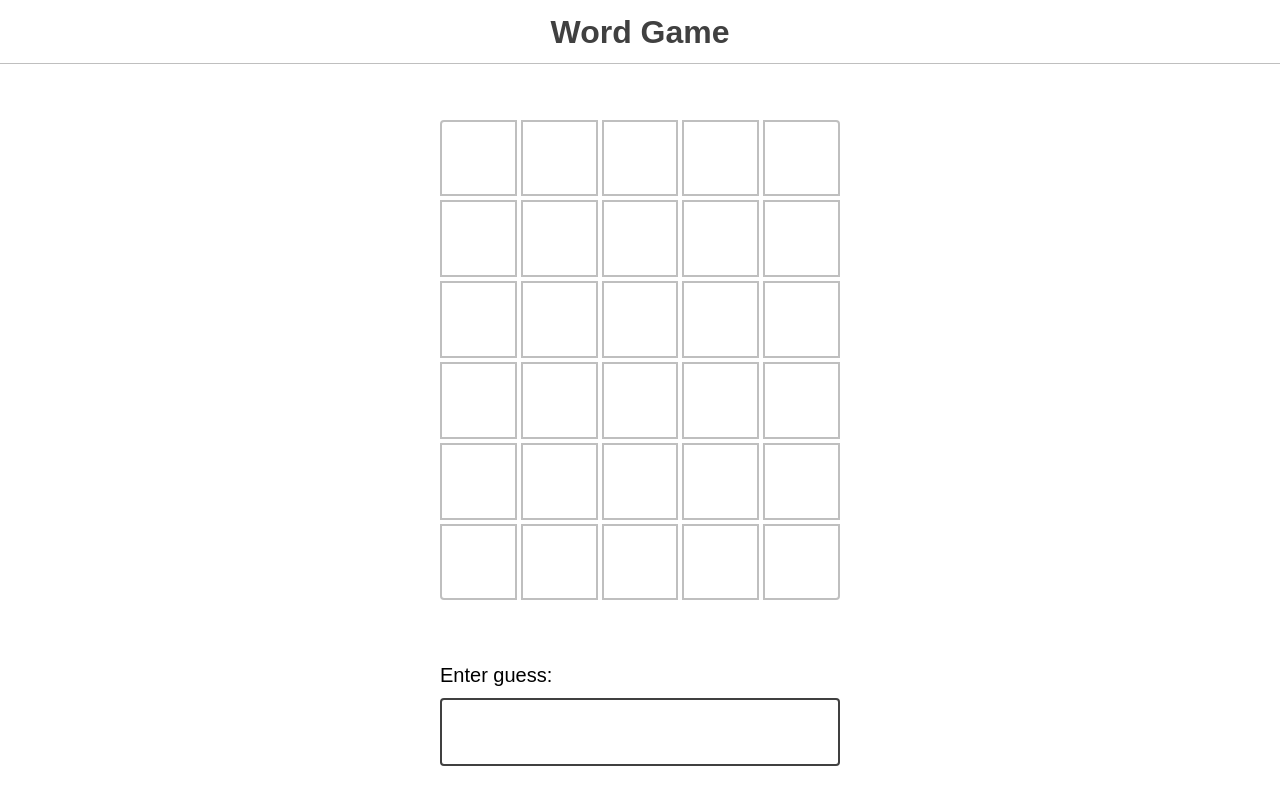
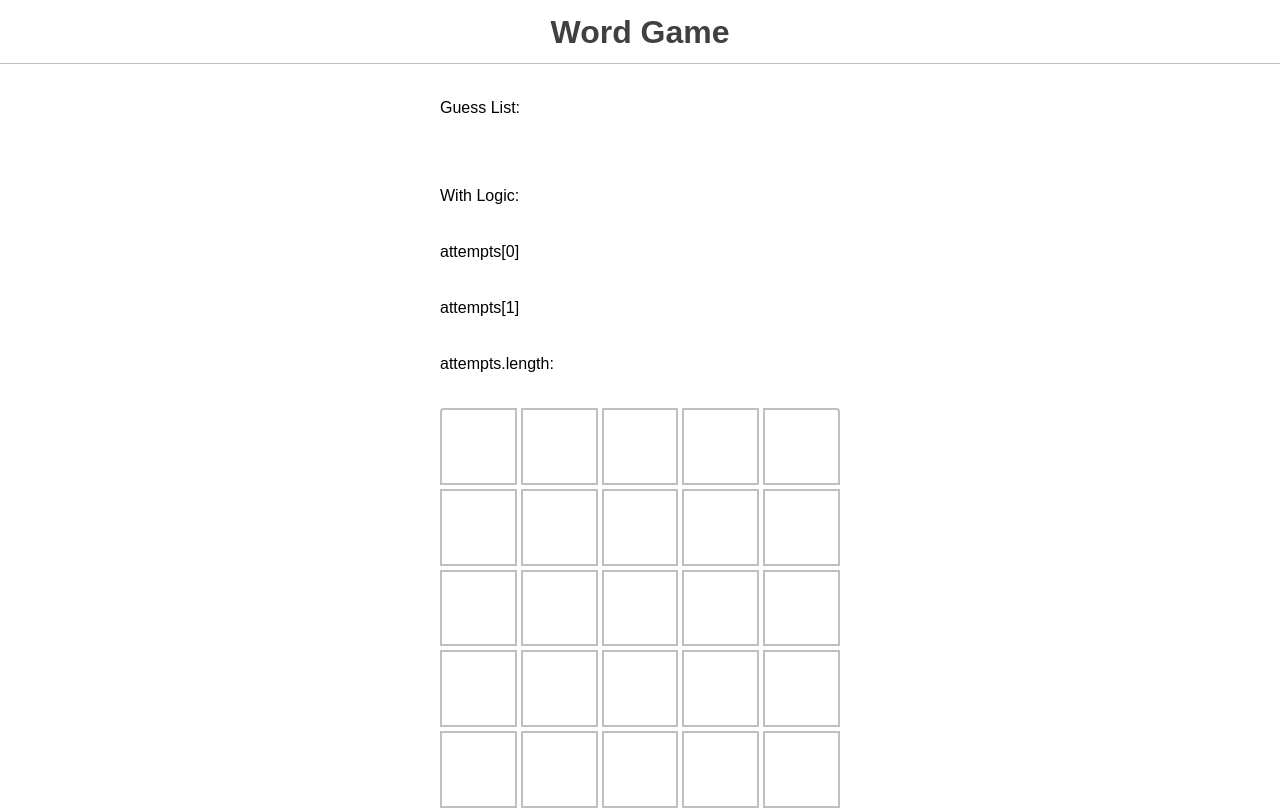
Before and after one commit to joy-of-react/project-wordle, a React (Create React App) app: page / in a window 1280 px wide. Shown: the top 810 px of the page. Built offline with nearby package versions, Linux system fonts and the light colour scheme.

Commit message:
feat: display attempts in grid

```diff
--- a/src/components/Game/Game.js
+++ b/src/components/Game/Game.js
@@ -19,8 +19,13 @@ function Game() {
 
   return (
     <>
-      {/*<Attempts attempts={attempts} />*/}
-      <GuessResults />
+      Guess List:
+      <Attempts attempts={attempts} />
+      With Logic:
+      <GuessResults attempts={attempts} />
+
+      {/*<p>Template:</p>*/}
+      {/*<GuessResults />*/}
       <Input attempts={attempts} setAttempts={setAttempts} />
     </>
   );
--- a/src/components/GuessResults/GuessResults.js
+++ b/src/components/GuessResults/GuessResults.js
@@ -2,21 +2,29 @@ import React from "react";
 import { range } from "../../utils";
 import { NUM_OF_GUESSES_ALLOWED } from "../../constants";
 
-function GuessResults() {
+function GuessResults({ attempts }) {
 
   const rows = NUM_OF_GUESSES_ALLOWED;
   const columns = 5;
 
-  // range(rows).map((word) => {console.log("hui")};
-
+  function printLetterInCell(rowIndex, columnIndex) {
+    if (!attempts[rowIndex]) {
+      return;
+    }
+    return attempts[rowIndex][columnIndex];
+  }
 
   return (
     <>
+      <p>attempts[0] {attempts[0]}</p>
+      <p>attempts[1] {attempts[1]}</p>
+      <p>attempts.length: {attempts.boolean}</p>
       <div className="guess-results">
         {range(rows).map((rowIndex) => (
           <p key={rowIndex} className="guess">
             {range(columns).map((columnIndex) => (
               <span key={columnIndex} className="cell">
+                {printLetterInCell(rowIndex, columnIndex)}
               </span>
             ))}
           </p>
```
